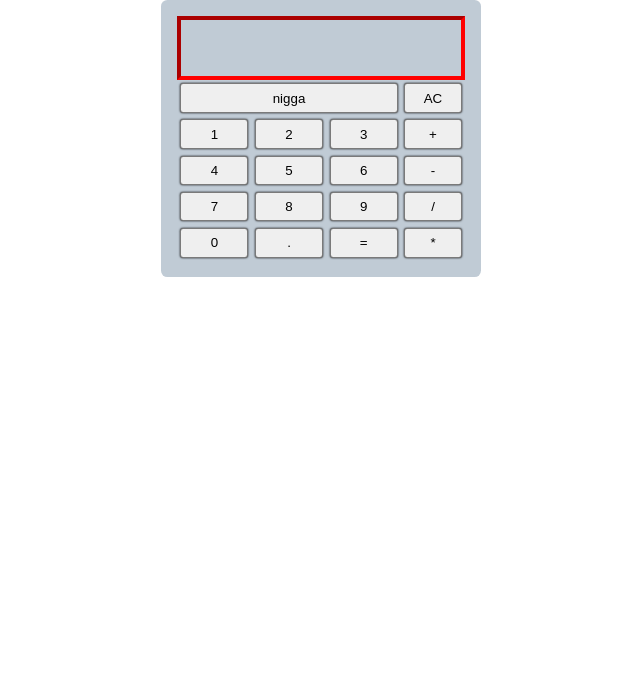
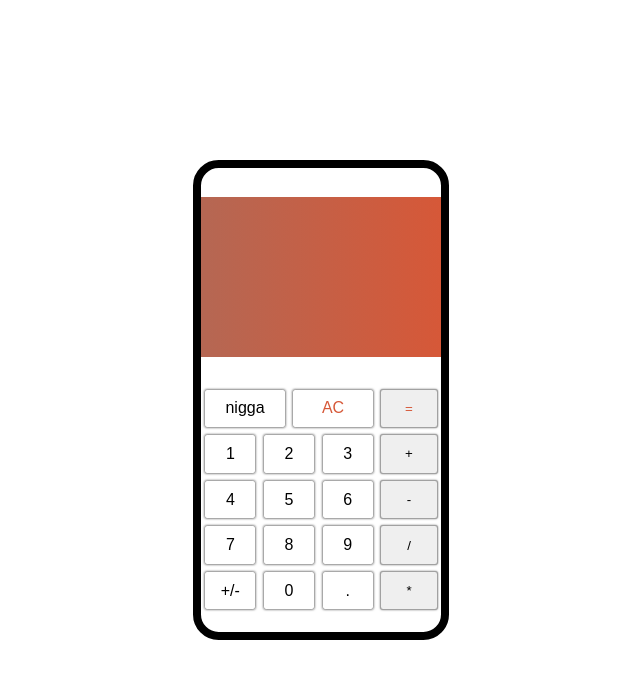
Before and after one commit to learode/calcu, a plain HTML site: page index.html in a window 1280 px wide. Shown: the whole page, without its empty margins (319-959 px from the left). Drawn offline with Linux system fonts and the light colour scheme.

Commit message:
refact: file restructured

```diff
--- a/index.html
+++ b/index.html
@@ -18,6 +18,7 @@
             <article class="numbers">
                 <div class="row">
                     <button>nigga</button>
+                    <button id="ac">AC</button>
                 </div>
                 <div class="row">
                     <button id="1">1</button>
@@ -35,13 +36,13 @@
                     <button id="9">9</button>
                 </div>
                 <div class="row">
+                    <button id="negation">+/-</button>
                     <button id="0">0</button>
                     <button id="dot">.</button>
-                    <button id="equal">=</button>
                 </div>
             </article>
             <article class="operators">
-                <button id="ac">AC</button>
+                <button id="equal">=</button>
                 <button id="plus">+</button>
                 <button id="sub">-</button>
                 <button id="div">/</button>
--- a/script.js
+++ b/script.js
@@ -65,7 +65,27 @@ $numbers.addEventListener('click', e => {
         curVal += value;
         updateDom(value)
     }
-    if (value === '=') {
+})
+
+$operators.addEventListener('click', e => {
+    let sign = e.target.textContent;
+    if ('-+/*'.includes(sign)){
+        if (resultIsFirst) {
+            $question.innerHTML = ''
+            updateDom(firstOperands)
+        }
+        handleOperator(sign);
+        updateDom(' ' + sign + ' ')
+    }
+})
+
+document.querySelector('#ac').addEventListener('click', e => {
+    if (e.target.textContent == 'AC') {
+        clear();
+    }
+})
+document.querySelector('#equal').addEventListener('click', e => {
+    if (e.target.textContent === '=') {
         let result = equal(operator, firstOperands).toFixed(2);
         $ans.textContent = result;
         firstOperands = +result;
@@ -73,18 +93,3 @@ $numbers.addEventListener('click', e => {
         curVal = ''
     }
 })
-
-$operators.addEventListener('click', e => {
-    let sign = e.target.textContent;
-    if (sign == 'AC') {
-        clear();
-    } else if ('-+/*'.includes(sign)){
-        if (resultIsFirst) {
-            $question.innerHTML = ''
-            updateDom(firstOperands)
-        } else {
-        }
-        handleOperator(sign);
-        updateDom(' ' + sign + ' ')
-    }
-})
--- a/style.css
+++ b/style.css
@@ -3,27 +3,40 @@
     margin: 0;
     padding: 0;
 }
+body {
+    height: 100vh;
+    display: flex;
+    justify-content: center;
+    align-items: center;
+}
 
 .calculator {
-    width: 20rem;
-    margin: auto;
-    padding: 1rem;
-    background-color: rgb(192, 203, 213);
-    border-radius: .4rem;
-    /* display: flex; */
+    width: 16rem;
+    height: 30rem;
+    border-radius: 1.6rem;
+    border: 8px solid black;
 }
 .screen {
-    height: 4rem;
-    border: 4px inset red;
+    height: 10rem;
+    background: linear-gradient(to right, rgb(181, 103, 83), rgb(214, 88, 56));
+    color: white;
+    display: flex;
+    flex-direction: column;
+    justify-content: center;
+    margin: 1.8rem auto;
 }
 .screen .ans {
     direction: rtl;
-    padding: .4rem;
+    padding-right: 1rem;
+    font-size: 1.4rem;
     height: 2rem;
 }
 .screen .quest {
-    height: 2rem;
-    padding: .4rem;
+    padding-left: 1rem;
+    font-size: 1.8rem;
+}
+#equal, #ac {
+    color:rgb(214, 88, 56);
 }
 .row,
 .keys,
@@ -43,16 +56,23 @@
 }
 
 .row button {
-    flex: 1 0 2rem;
+    flex: 1 0 2.4rem;
+    font-size: 1rem;
     margin: .2rem;
-    padding: .4rem;
+    padding: .6rem;
+    background-color: transparent;
 }
 button {
     border-radius: .2rem;
-    border: .1rem solid rgba(72, 72, 72, 0.698);
-    box-shadow: 0 0 2px black;
+    border: .1rem solid rgba(72, 72, 72, 0.471);
+    box-shadow: 0 0 2px rgba(0, 0, 0, 0.52);
     margin: .2rem;
 }
 .operators button {
     flex: 1;
 }
+
+button:hover {
+    color: white !important;
+    background-color:rgb(214, 88, 56);
+}
```
